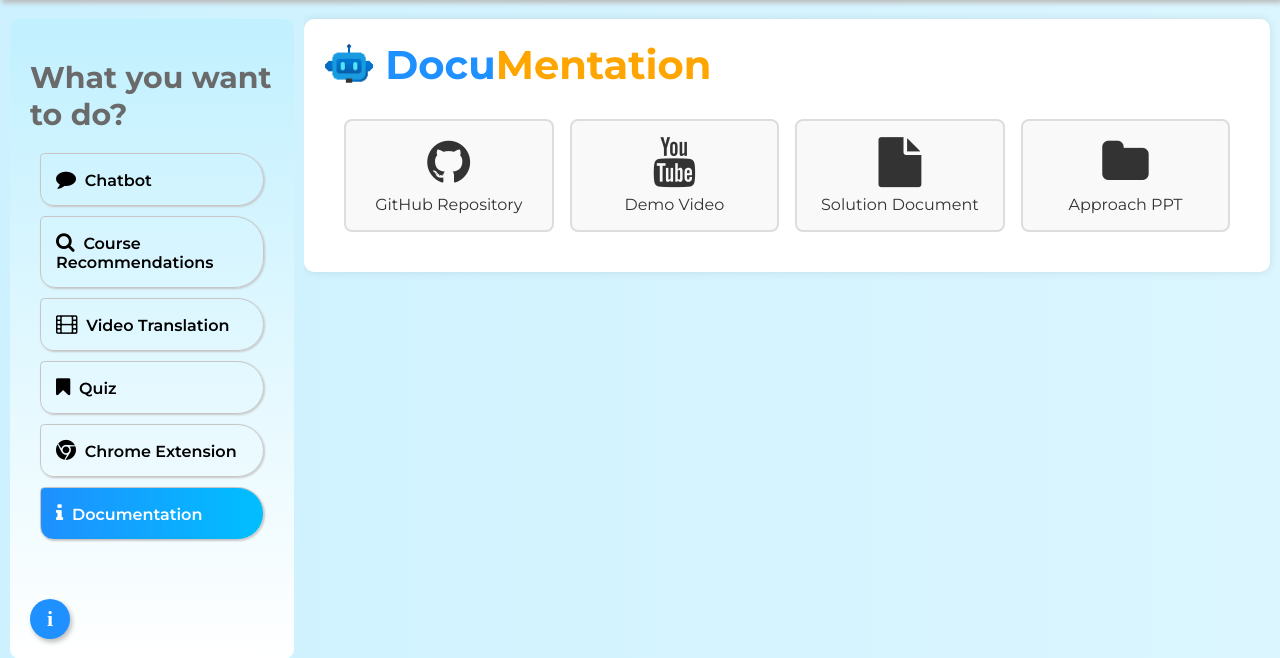
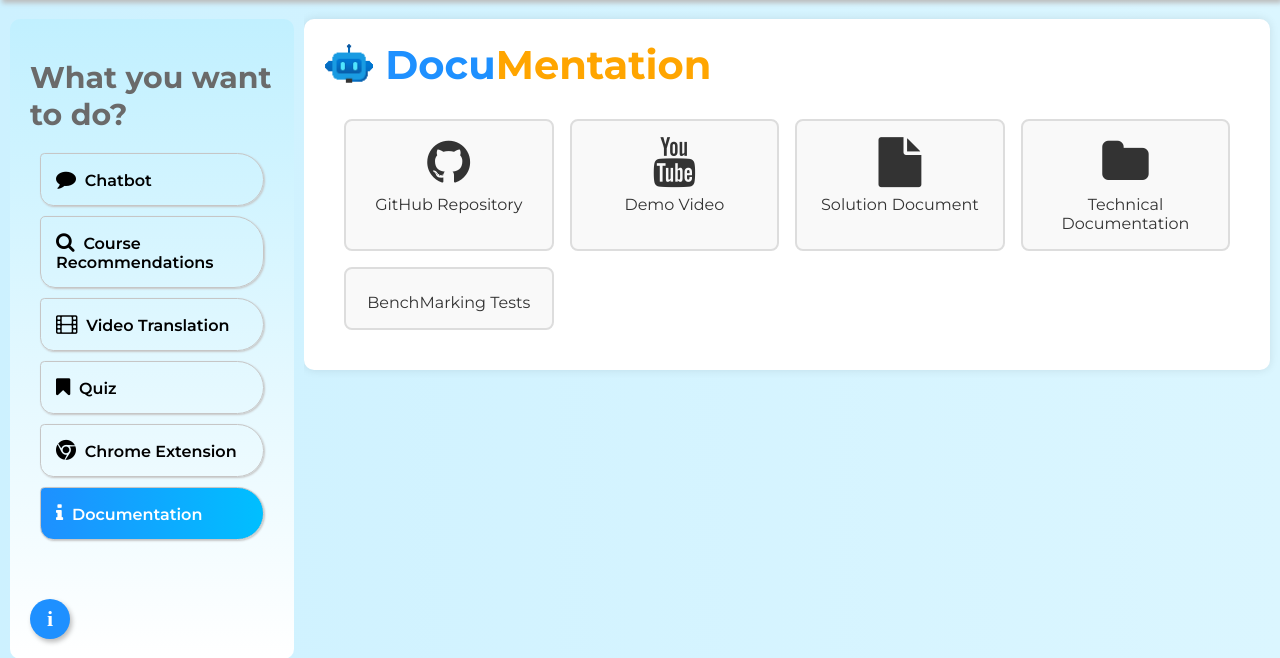
Before and after one commit to Kavisha4/Hack4Change, a Flask app: page / in a window 1280 px wide, after a click on "Documentation". Shown: the part 61-719 px from the top of the page. Run offline with Flask 2, Linux system fonts and the light colour scheme.

Commit message:
Links Added

```diff
--- a/LingoBuddy/app/templates/index.html
+++ b/LingoBuddy/app/templates/index.html
@@ -293,7 +293,11 @@
             </a>
             <a href="https://github.com/your-repo" class="docu-link" target="_blank">
                 <i class="fa fa-folder"></i>
-                <div>Approach PPT</div>
+                <div>Technical Documentation</div>
+            </a>
+            <a href="https://colab.research.google.com/drive/1gLYyMbe0OXLiVNX7ttxFgzq5a6ixiZoX?usp=sharing" class="docu-link" target="_blank">
+                <i class="fa fa-chart-simple"></i>
+                <div>BenchMarking Tests</div>
             </a>
           </div>
         </div>
```
